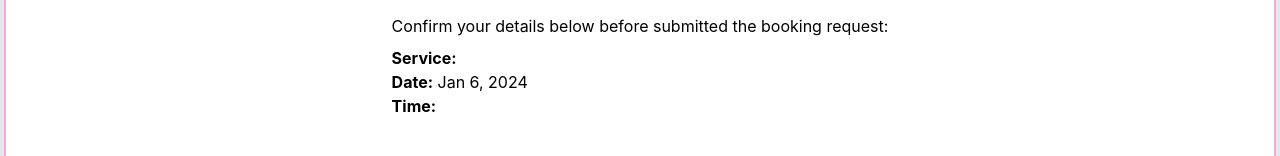
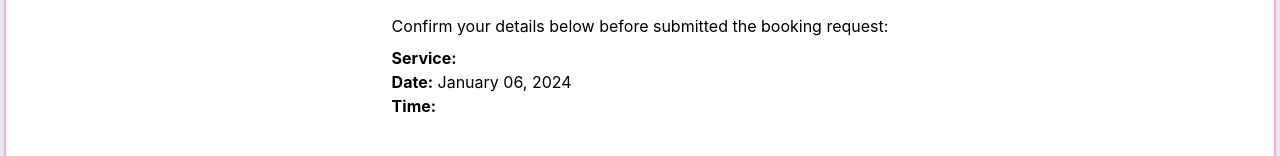
Before and after one commit to ryanpv/beauty-service-app, a React (Create React App) app in the folder client/: page /book-appointment in a window 1280 px wide. Shown: the part 749-905 px from the top of the page. Built offline with nearby package versions, Linux system fonts and the light colour scheme; no server answers.

Commit message:
refactored formatDate function to use simpler logic

```diff
--- a/client/src/components/booking-page.tsx
+++ b/client/src/components/booking-page.tsx
@@ -67,27 +67,10 @@ console.log('parssed: ', newAppointment.id !== "" && JSON.parse(newAppointment.i
   };
 
   const formatDate = () => {
-    const listOfMonths = [
-      "Jan",
-      "Feb",
-      "Mar",
-      "Apr",
-      "May",
-      "Jun",
-      "Jul",
-      "Aug",
-      "Sep",
-      "Oct",
-      "Nov",
-      "Dec"
-    ];
     const date = new Date(newAppointment.date)
-    const day = date.getDate();
-    const month = date.getMonth();
-    const year = date.getFullYear();
-    const formattedDate = `${ listOfMonths[month]} ${ day }, ${ year }`
+    const formattedDate = date.toLocaleDateString('default', { month: 'long', day: '2-digit', year: 'numeric' })
 
-    return formattedDate
+    return formattedDate;
   };
 
   return (
```
